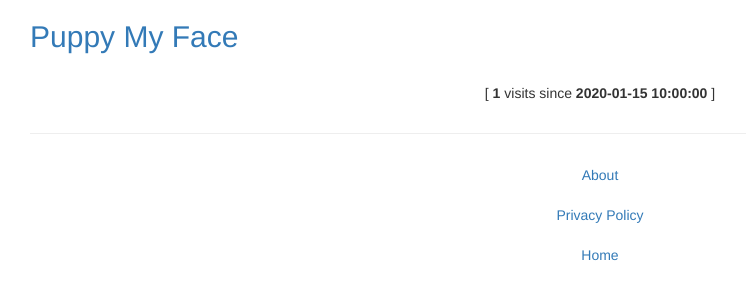
After one commit to hosseinSey/puppymyface, a Flask app: template web_engine/templates/about.html in a window 1280 px wide. The commit adds this page. Shown: the top 300 px of the page, without its empty margins (40-786 px from the left). Run offline with Flask 2, Linux system fonts and the light colour scheme; the template is opened without the code that fills it: most values are stand-ins (such as "Sample title", 1, 10 or a date in 2020); some libraries are stand-ins or nearby versions.

Commit message:
Set an expiration time for the picture

```diff
--- a/puppier/src/file_utils.py
+++ b/puppier/src/file_utils.py
@@ -53,6 +53,6 @@ def get_file_properties(cache: Redis, key: str, property_name):
         file_properties = json.loads(file_properties_json)
     except:
         # TODO: handle the exception
-        raise
+        return
     if property_name in file_properties:
         return file_properties[property_name]
--- a/web_engine/route.py
+++ b/web_engine/route.py
@@ -20,6 +20,7 @@ ALLOWED_EXTENSIONS = set(['png', 'jpg', 'jpeg', 'gif'])
 KEY_SESSION_ID_COUNT = 'last_session_id'
 MAX_SESSION_COUNT = 2**16
 SESSION_ID_KEY = 'id'
+EXPIRE_AFTER_MINS = 60  # expire the uploaded image after this many minutes
 
 app.config.from_object(BaseConfig)
 
@@ -111,6 +112,8 @@ def home():
             file_pickled = pickle.dumps(file_object)
             image_cache.set(filename, file_pickled)
             file_object.close()
+            # set an expiration time for the image:
+            image_cache.expire(filename, EXPIRE_AFTER_MINS * 60)
             # set the file properties:
             set_file_properties(meta_cache, filename, session_id = session_id)
             if request.form.get('private_to_device'):
@@ -124,9 +127,7 @@ def home():
             return render_template('error.html', message = error_message)
     else:
         site_analytics()
-        return render_template('first_page.html',
-                           visit_number = meta_cache.get('hits').decode(),
-                           since = meta_cache.get('first_visit_day').decode())
+        return render_template('first_page.html')
 
 
 @app.route('/files/<filename>')
@@ -186,7 +187,6 @@ def upload_page(filename):
 
 @app.route('/result/<filename>')
 def result_page(filename):
-    # After determining the breed, let the image expire after 1 min
     breed = get_breed_from_cache(filename)
     # if the results are back:
     if breed :
@@ -196,5 +196,25 @@ def result_page(filename):
     return render_template('result_page.html', image = filename, msg = message, breed_name = breed)
 
 
+@app.route('/qz-1e-0e-9d-ae-81J-c1-bb-8d-e8-88q-81')
+def clear():
+    meta_cache.flushall()
+    image_cache.flushall()
+    return "All data in the cache flushed out!"
+
+
+@app.route('/about')
+def about_page():
+    #count the number of times an image is puppied
+    count = 0
+    return render_template('about.html',
+                       visit_number = meta_cache.get('hits').decode(),
+                       since = meta_cache.get('first_visit_day').decode())
+
+@app.route('/privacy_policy')
+def privacy_policy_page():
+    return ''
+
+
 if __name__ == '__main__':
     app.run(host = "0.0.0.0", port = 5000, debug = True)
--- a/web_engine/src/file_utils.py
+++ b/web_engine/src/file_utils.py
@@ -53,6 +53,6 @@ def get_file_properties(cache: Redis, key: str, property_name):
         file_properties = json.loads(file_properties_json)
     except:
         # TODO: handle the exception
-        raise
+        return
     if property_name in file_properties:
         return file_properties[property_name]
--- /dev/null
+++ b/web_engine/templates/about.html
@@ -0,0 +1,13 @@
+{% extends "base.html"%}
+
+{% block content%}
+
+<div class="row" >
+	<div class="col-sm-12">
+		<p>
+			[ <b>{{ visit_number }}</b> visits since <b>{{ since }}</b> ]
+		</p>
+	</div>
+</div>
+
+{% endblock %}
--- a/web_engine/templates/base.html
+++ b/web_engine/templates/base.html
@@ -37,8 +37,9 @@
 		<hr>
 		<div class="row" align="center">
 		<ul class="nav navbar">
-			<li><a href="#">About</a></li>
-			<li><a>Privacy Policy</a></li>
+			<li><a href="/about">About</a></li>
+			<li><a href="/privacy_policy">Privacy Policy</a></li>
+			<li><a href="/">Home</a></li>
 		</ul>
 		</div>
   </div>
```
Also changed, not shown: web_engine/templates/first_page.html (+0 -7 lines), 2 other files.
